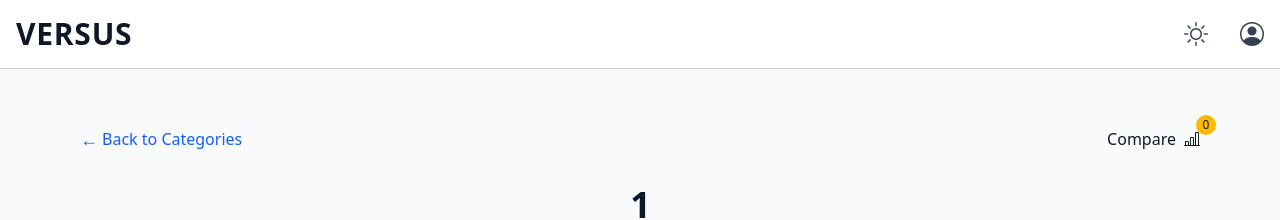
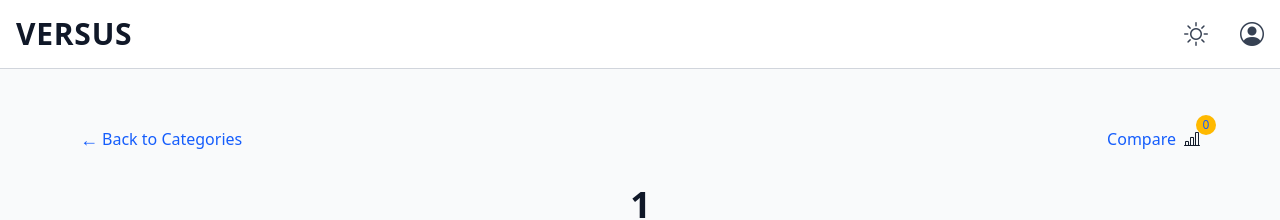
Before and after one commit to manav10799/versus, a React (Vite) app: page /category/1 in a window 1280 px wide. Shown: the top 220 px of the page. Built offline with nearby package versions, Linux system fonts and the light colour scheme.

Commit message:
Added Icon Transition for + button click

```diff
--- a/src/pages/ProductGrid.jsx
+++ b/src/pages/ProductGrid.jsx
@@ -44,7 +44,7 @@ const ProductGrid = () => {
           </button>
           <Link to="compare">
             <div className="relative order-2 sm:order-none">
-              <p className="text-gray-900 dark:text-white cursor-pointer flex items-center">
+              <p className="text-blue-600 dark:text-blue-400 cursor-pointer flex items-center">
                 Compare
                 <i className="text-gray-900 dark:text-white bi bi-bar-chart-line ml-2"></i>
                 <span className="absolute text-xs -top-3 -right-4 rounded-full bg-amber-400 w-5 h-5 flex items-center justify-center">
@@ -90,7 +90,8 @@ const ProductGrid = () => {
               className="group p-5 bg-white dark:bg-gray-800 border border-gray-200 dark:border-gray-700 rounded-2xl shadow flex flex-col items-center text-center relative"
             >
               <i
-                className="bi bi-plus-circle-dotted text-gray-900 dark:text-white absolute top-4 right-4 text-2xl cursor-pointer"
+                className="bi bi-plus-circle-dotted text-gray-900 dark:text-white absolute top-4 right-4 text-2xl cursor-pointer
+             hover:text-blue-600 active:scale-90 transition-transform duration-150 ease-in-out"
                 onClick={() => handleAddProduct(p.id)}
               ></i>
               <img
```
